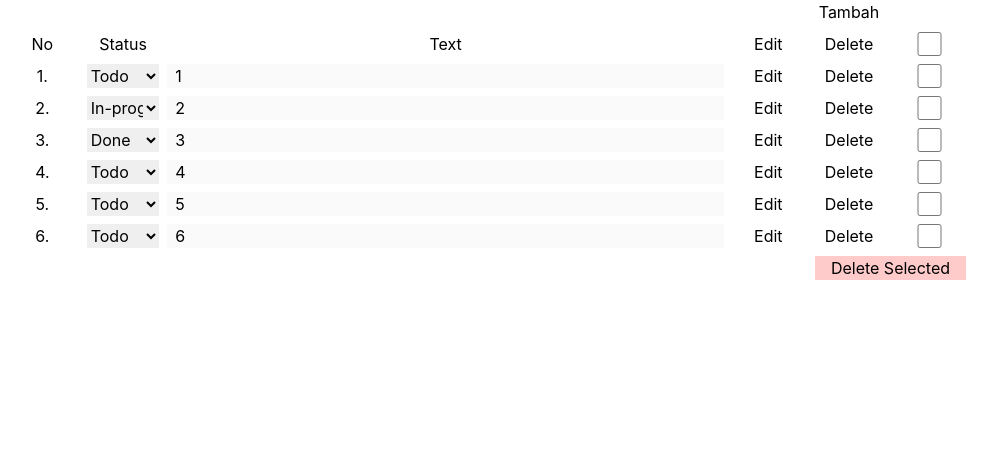
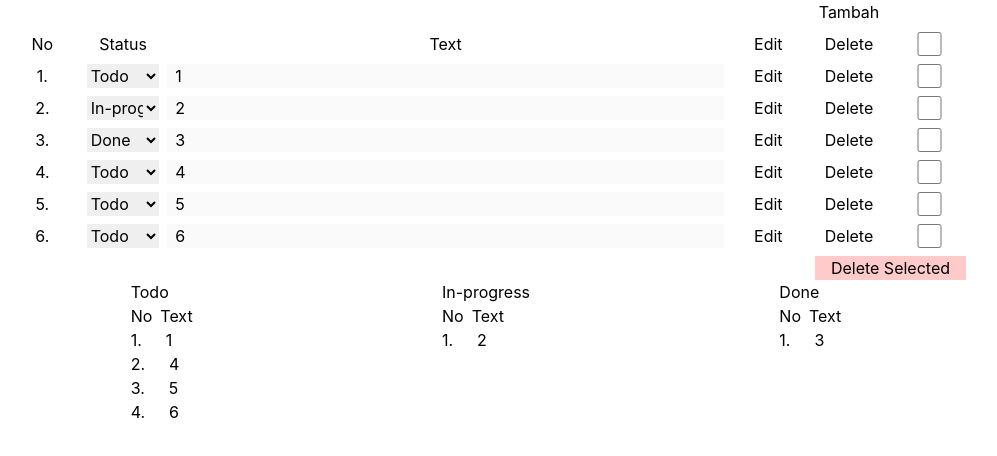
Before and after one commit to alfahmist/todo, a React (Create React App) app: page / in a window 1280 px wide. Shown: the top 456 px of the page, without its empty margins (154-1151 px from the left). Built offline with nearby package versions, Linux system fonts and the light colour scheme.

Commit message:
Tambahin Board pemisah status

```diff
--- a/src/App.js
+++ b/src/App.js
@@ -6,6 +6,7 @@ import { InputCheck, InputText } from './components/Input';
 import Item from './components/Item';
 import { Grid } from './components/Grid';
 import { useBearStore } from './store/useBearStore';
+import Board from './components/Board';
 
 function App() {
 	const { add, arrOfObj, deleteSelected, selectAll } = useBearStore();
@@ -152,6 +153,11 @@ function App() {
 					Delete Selected
 				</Button>
 			</div>
+			<div className='flex flex-row justify-around'>
+				<Board datas={arrOfObj} status={'todo'}></Board>
+				<Board datas={arrOfObj} status={'in-progress'}></Board>
+				<Board datas={arrOfObj} status={'done'}></Board>
+			</div>
 		</div>
 	);
 }
--- /dev/null
+++ b/src/components/Board.jsx
@@ -0,0 +1,27 @@
+const Board = ({ datas, status }) => {
+	const newDatas = datas.filter((data) => data.status === status);
+	console.log(datas);
+	return (
+		<>
+			<div>
+				<h1>{status[0].toUpperCase() + status.slice(1)}</h1>
+				<span className='mr-2'>No</span>
+				<span>Text</span>
+				<div className='flex flex-col'>
+					{newDatas.map((data, index) => {
+						return (
+							<>
+								<div className='flex flex-row gap-6'>
+									<span>{index + 1}. </span>
+									<h1 key={data.id + data}>{data.value}</h1>
+								</div>
+							</>
+						);
+					})}
+				</div>
+			</div>
+		</>
+	);
+};
+
+export default Board;
--- a/src/output.css
+++ b/src/output.css
@@ -570,6 +570,10 @@ video {
   margin-bottom: 0.5rem;
 }
 
+.mr-2 {
+  margin-right: 0.5rem;
+}
+
 .flex {
   display: flex;
 }
@@ -590,6 +594,10 @@ video {
   flex-direction: row;
 }
 
+.flex-col {
+  flex-direction: column;
+}
+
 .justify-center {
   justify-content: center;
 }
@@ -600,6 +608,14 @@ video {
 
 .gap-2 {
   gap: 0.5rem;
+}
+
+.gap-4 {
+  gap: 1rem;
+}
+
+.gap-6 {
+  gap: 1.5rem;
 }
 
 .bg-red-200 {
```
